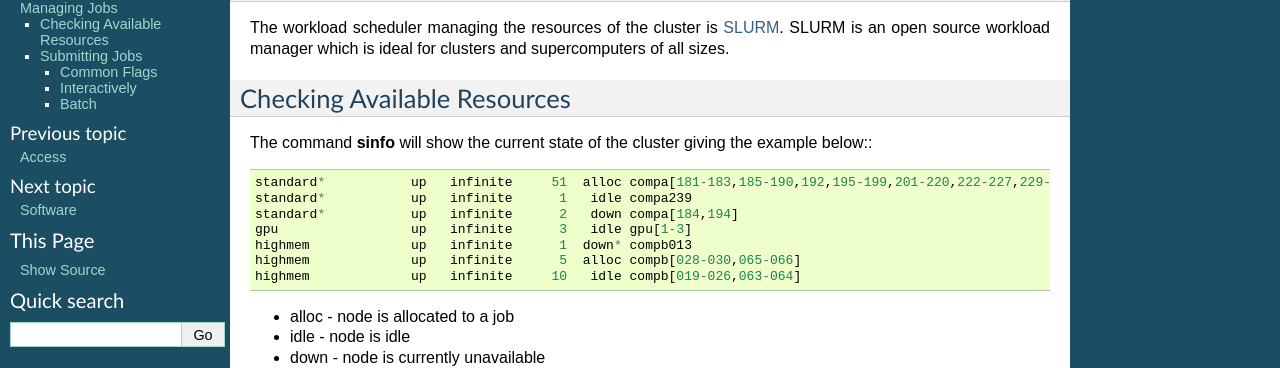
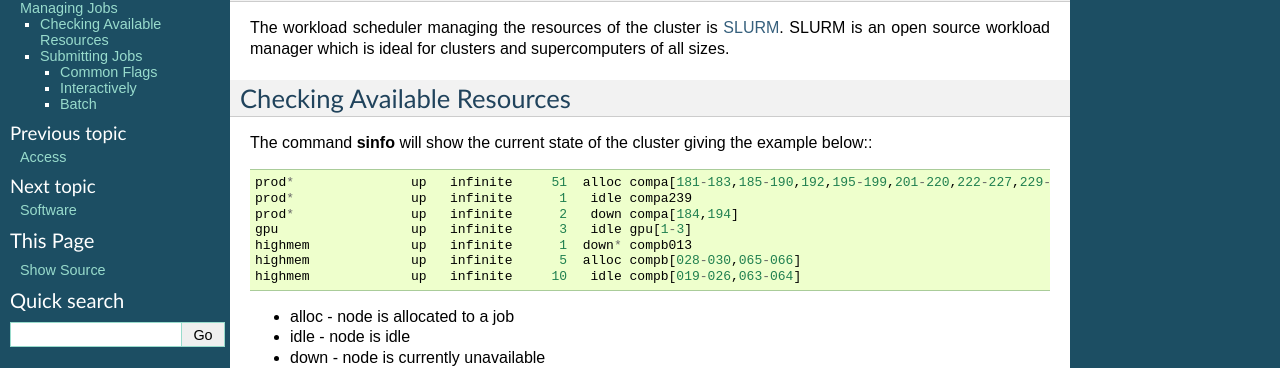
Before and after one commit to CFMS/cfms-rtd, a Sphinx documentation site: the page built from docs/runningjobs.rst, in a window 1280 px wide. Shown: the part 74-442 px from the top of the page. Built offline with Sphinx 7.4.7, drawn with Linux system fonts in a browser that asks for light colours; pages that are not in the unit, such as notebooks, are missing from menus.

Commit message:
various updates

```diff
--- a/docs/runningjobs.rst
+++ b/docs/runningjobs.rst
@@ -13,9 +13,9 @@ Checking Available Resources
 
 The command **sinfo** will show the current state of the cluster giving the example below:::
 
-  standard*           up   infinite     51  alloc compa[181-183,185-190,192,195-199,201-220,222-227,229-235,237-238,240]
-  standard*           up   infinite      1   idle compa239
-  standard*           up   infinite      2   down compa[184,194]
+  prod*               up   infinite     51  alloc compa[181-183,185-190,192,195-199,201-220,222-227,229-235,237-238,240]
+  prod*               up   infinite      1   idle compa239
+  prod*               up   infinite      2   down compa[184,194]
   gpu                 up   infinite      3   idle gpu[1-3]
   highmem             up   infinite      1  down* compb013
   highmem             up   infinite      5  alloc compb[028-030,065-066]
```
